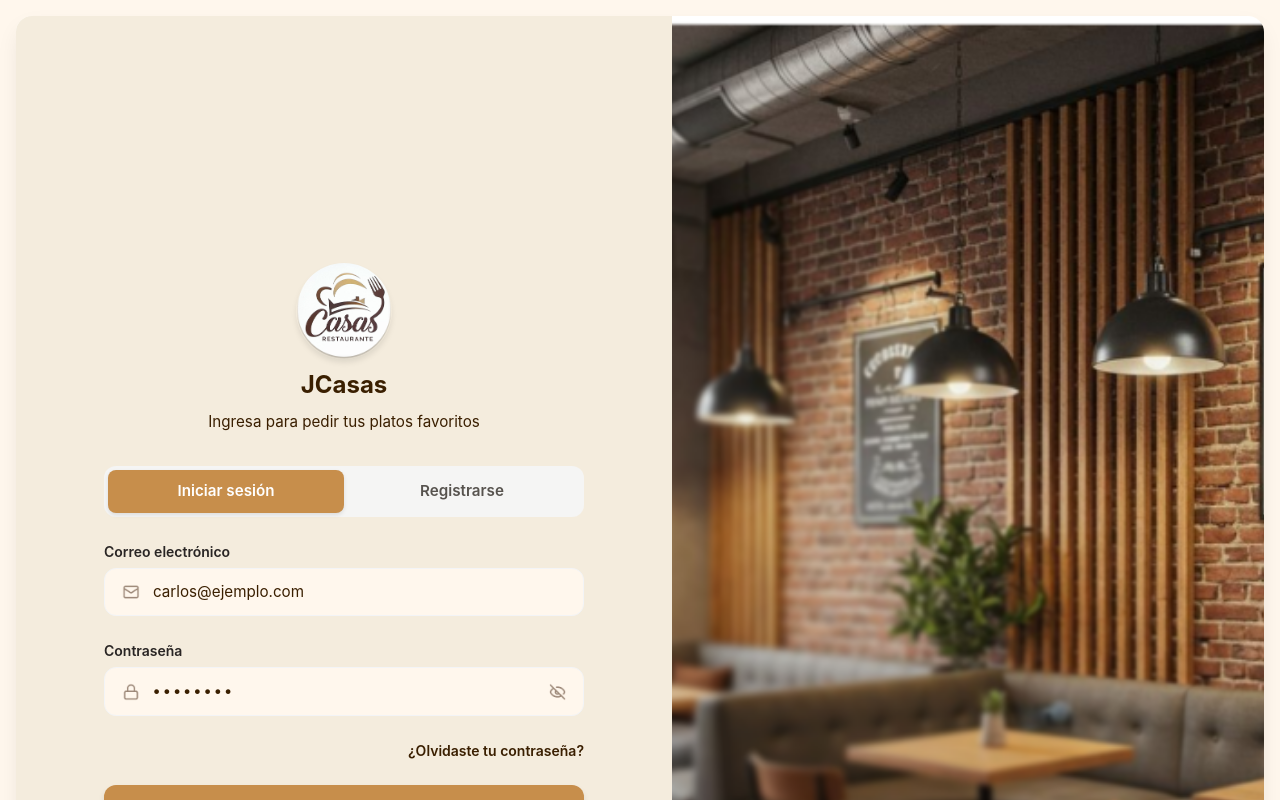
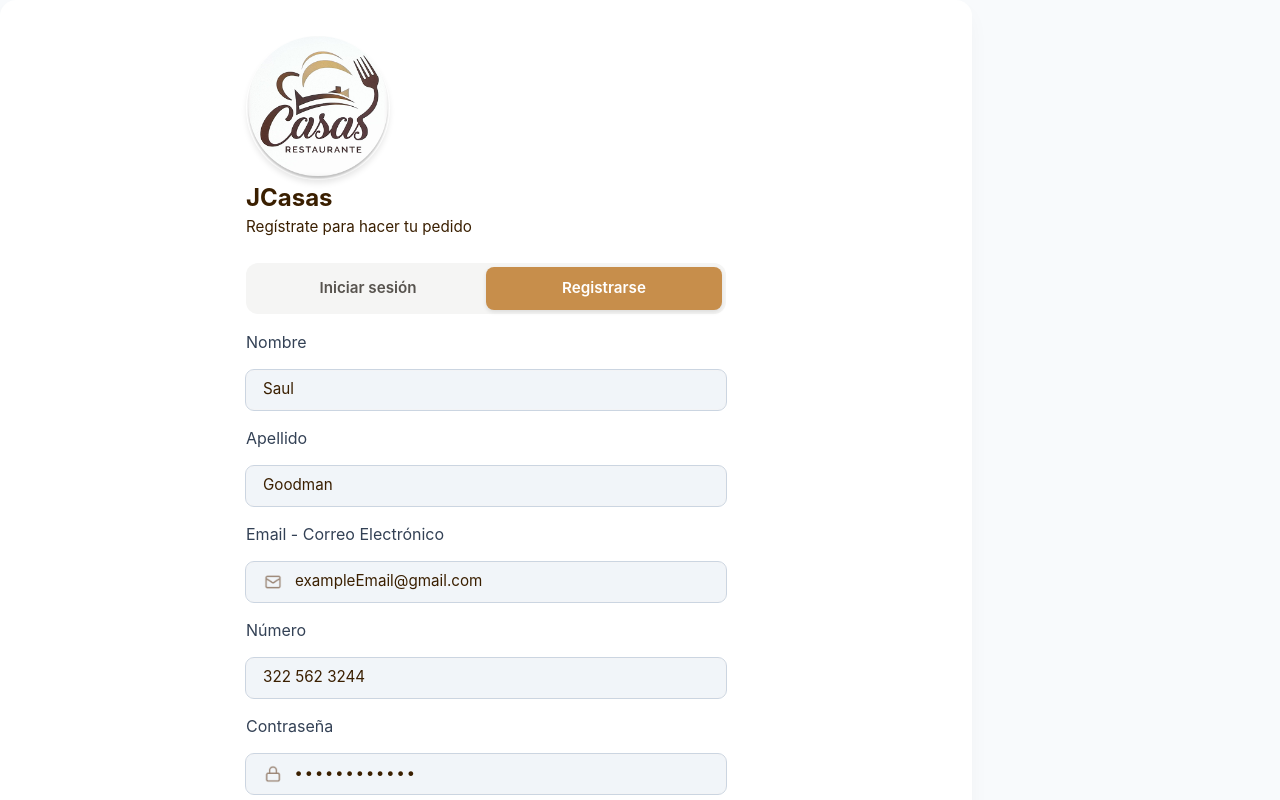
Before and after one commit to drecm0nd-png/frontend_JC_casas, a React (Vite) app: page / in a window 1280 px wide. Both pictures are taken after a click on the button "Registrarse". Shown: the top 800 px of the page. Built offline with nearby package versions, Linux system fonts and the light colour scheme.

Commit message:
configurando enrutamiento entre la vista login y sign up

```diff
--- a/package.json
+++ b/package.json
@@ -11,7 +11,8 @@
   },
   "dependencies": {
     "react": "^19.2.8",
-    "react-dom": "^19.2.8"
+    "react-dom": "^19.2.8",
+    "tailwindcss": "^4.3.3"
   },
   "devDependencies": {
     "@eslint/js": "^10.0.1",
--- a/src/App.jsx
+++ b/src/App.jsx
@@ -1,11 +1,20 @@
-import Login from './Pages/Login/Login'
+import React, { useState } from "react";
+import Login from "./Pages/Login/Login";
+import SignUp from "./Pages/sing up/SingUp";
 
 function App() {
+  // 'login' o 'signup'
+  const [vistaActual, setVistaActual] = useState('login');
+
   return (
-    <main>
-      <Login />
-    </main>
-  )
+    <div>
+      {vistaActual === 'login' ? (
+        <Login onNavigate={setVistaActual} />
+      ) : (
+        <SignUp onNavigate={setVistaActual} />
+      )}
+    </div>
+  );
 }
 
-export default App
+export default App;
--- a/src/Pages/Login/Login.jsx
+++ b/src/Pages/Login/Login.jsx
@@ -1,16 +1,13 @@
 import React from 'react';
 import './Login.css';
 
- function Login() {
+function Login({ onNavigate }) {
   return (
     <div className="login-container">
       <div className="login-card">
-
-        {/* Sección Izquierda: Formulario de Login */}
         <div className="login-form-section">
           <div className="form-wrapper">
 
-            {/* Header / Logo */}
             <header className="login-header">
               <img
                 className="brand-logo"
@@ -23,18 +20,24 @@ import './Login.css';
 
             {/* Pestañas de Navegación */}
             <div className="tab-container">
-              <button className="tab-button active" type="button">
+              <button
+                className="tab-button active"
+                type="button"
+                onClick={() => onNavigate && onNavigate('login')}
+              >
                 Iniciar sesión
               </button>
-              <button className="tab-button inactive" type="button">
+              <button
+                className="tab-button inactive"
+                type="button"
+                onClick={() => onNavigate && onNavigate('signup')} // <- Cambia a la vista de registro
+              >
                 Registrarse
               </button>
             </div>
 
-            {/* Formulario */}
+            {/* Resto del formulario... */}
             <form className="form-wrapper" onSubmit={(e) => e.preventDefault()}>
-
-              {/* Campo Correo */}
               <div className="form-group">
                 <label className="form-label">Correo electrónico</label>
                 <div className="input-box">
@@ -45,7 +48,6 @@ import './Login.css';
                 </div>
               </div>
 
-              {/* Campo Contraseña */}
               <div className="form-group">
                 <label className="form-label">Contraseña</label>
                 <div className="input-box">
@@ -59,36 +61,31 @@ import './Login.css';
                 </div>
               </div>
 
-              {/* Enlace Olvidaste Contraseña */}
               <div className="forgot-password-container">
                 <a href="#forgot" className="forgot-password-link">
                   ¿Olvidaste tu contraseña?
                 </a>
               </div>
 
-              {/* Botón Ingresar */}
               <button type="submit" className="btn-submit">
                 Ingresar
               </button>
             </form>
 
-            {/* Separador */}
             <div className="divider-container">
               <div className="divider-line" />
               <span className="divider-text">O continúa con</span>
               <div className="divider-line" />
             </div>
 
-            {/* Botón Google */}
             <button type="button" className="btn-google">
-              <img className="field-icon" src="/src/assets/icons/Icon.png" alt="Google" />
+              <img className="field-icon" src="/src/assets/Icons/Icon.png" alt="Google" />
               <span>Continuar con Google</span>
             </button>
 
           </div>
         </div>
 
-        {/* Sección Derecha: Imagen del Restaurante */}
         <div className="login-image-section">
           <img
             className="login-bg-image"
@@ -96,9 +93,9 @@ import './Login.css';
             alt="Interior del Restaurante"
           />
         </div>
-
       </div>
     </div>
   );
 }
+
 export default Login;
--- /dev/null
+++ b/src/Pages/sing up/SingUp.css
@@ -0,0 +1,227 @@
+@import "../../Styles/Variables.css";
+
+/* Layout Principal estilo Figma */
+.signup-container {
+  width: 100%;
+  min-height: 100vh;
+  background-color: var(--Color_fondo, #f8fafc);
+  display: inline-flex;
+  justify-content: flex-start;
+  align-items: center;
+  gap: 3.5rem;
+  overflow: hidden;
+}
+
+.signup-form-section {
+  width: 100%;
+  max-width: 960px;
+  min-height: 100vh;
+  padding: 0 6rem;
+  display: inline-flex;
+  flex-direction: column;
+  justify-content: center;
+  align-items: center;
+  gap: 0.625rem;
+  overflow: hidden;
+}
+
+.signup-card {
+  padding: 2.25rem;
+  background-color: var(--Color_tarjetas, #ffffff);
+  border-radius: 1rem;
+  display: flex;
+  flex-direction: column;
+  justify-content: center;
+  align-items: center;
+  gap: 1rem;
+  box-shadow: 0 10px 25px -5px rgba(0, 0, 0, 0.05);
+}
+
+/* Header / Avatar */
+.brand-logo-container {
+  width: 9rem;
+  height: 9rem;
+  position: relative;
+}
+
+.brand-logo {
+  width: 9rem;
+  height: 9rem;
+  border-radius: 9999px;
+  object-fit: cover;
+}
+
+.signup-subtitle {
+  color: var(--Color_texto, #1e293b);
+  font-size: 1.125rem;
+  font-family: 'Roboto', sans-serif;
+  font-weight: 400;
+  text-align: center;
+}
+
+.divider-line {
+  width: 500px;
+  height: 0px;
+  outline: 0.5px solid var(--Color_trazo, #cbd5e1);
+  outline-offset: -0.25px;
+}
+
+/* Formulario */
+.form-wrapper {
+  width: 100%;
+  display: flex;
+  flex-direction: column;
+  gap: 1rem;
+}
+
+.form-group {
+  align-self: stretch;
+  height: 5rem;
+  display: flex;
+  flex-direction: column;
+  justify-content: center;
+  align-items: flex-start;
+  gap: 1rem;
+}
+
+.form-label {
+  align-self: stretch;
+  color: var(--Color_texto, #334155);
+  font-size: 1rem;
+  font-family: 'Inter', sans-serif;
+  font-weight: 400;
+  line-height: 1.5rem;
+}
+
+.input-box {
+  align-self: stretch;
+  min-width: 7rem;
+  padding: 0.75rem 1rem;
+  background-color: var(--Background-Default-Default, #f1f5f9);
+  border-radius: 0.5rem;
+  outline: 1px solid var(--Color_trazo, #cbd5e1);
+  outline-offset: -0.5px;
+  display: inline-flex;
+  justify-content: flex-start;
+  align-items: center;
+  overflow: hidden;
+}
+
+.input-field {
+  flex: 1;
+  background: transparent;
+  border: none;
+  outline: none;
+  color: var(--Color_texto, #0f172a);
+  font-size: 1rem;
+  font-family: 'Inter', sans-serif;
+  font-weight: 200;
+  line-height: 1rem;
+}
+
+/* Checkbox Términos */
+.terms-container {
+  display: flex;
+  flex-direction: column;
+  justify-content: flex-start;
+  align-items: flex-start;
+}
+
+.checkbox-label {
+  min-width: 7rem;
+  display: inline-flex;
+  justify-content: flex-start;
+  align-items: center;
+  gap: 0.75rem;
+  cursor: pointer;
+}
+
+.checkbox-input {
+  width: 1rem;
+  height: 1rem;
+  accent-color: var(--Color_texto, #1e293b);
+  cursor: pointer;
+}
+
+.checkbox-text {
+  flex: 1;
+  color: var(--Text-Default-Default, #334155);
+  font-size: 1rem;
+  font-family: 'Inter', sans-serif;
+  font-weight: 400;
+  line-height: 1.5rem;
+}
+
+.terms-link {
+  flex: 1;
+  color: var(--Color_texto, #64748b);
+  font-size: 1rem;
+  font-family: 'Inter', sans-serif;
+  font-weight: 200;
+  line-height: 1.5rem;
+  text-decoration: none;
+  margin-left: 1.75rem;
+}
+
+.terms-link:hover {
+  text-decoration: underline;
+}
+
+/* Botón Registrarse */
+.btn-submit {
+  align-self: stretch;
+  height: 3rem;
+  display: inline-flex;
+  justify-content: center;
+  align-items: center;
+  border: none;
+  background: transparent;
+  cursor: pointer;
+}
+
+.btn-submit-inner {
+  flex: 1;
+  border-radius: 100px;
+  display: inline-flex;
+  flex-direction: column;
+  justify-content: center;
+  align-items: center;
+  overflow: hidden;
+  background-color: var(--Color_encabezado, #f97316);
+  padding: 0.625rem 1rem;
+  color: var(--Color_fondo, #ffffff);
+  font-size: 0.875rem;
+  font-weight: 500;
+  font-family: 'Roboto', sans-serif;
+  line-height: 1.25rem;
+  letter-spacing: -0.015em;
+  transition: opacity 0.2s ease;
+}
+
+.btn-submit:hover .btn-submit-inner {
+  opacity: 0.9;
+}
+
+/* Redirección Iniciar Sesión */
+.login-redirect-link {
+  align-self: stretch;
+  text-align: center;
+  color: var(--Color_texto, #1e293b);
+  font-size: 1.125rem;
+  font-family: 'Roboto', sans-serif;
+  font-weight: 300;
+  text-decoration: underline;
+}
+
+/* Sección Imagen Derecha */
+.signup-image-section {
+  width: 900px;
+  height: 100vh;
+}
+
+.signup-bg-image {
+  width: 100%;
+  height: 100%;
+  object-fit: cover;
+  filter: blur(4px);
+}
--- /dev/null
+++ b/src/Pages/sing up/SingUp.jsx
@@ -0,0 +1,117 @@
+import React from 'react';
+import './SingUp.css';
+
+function SingUp({ onNavigate }) {
+  return (
+    <div className="signup-container">
+      <div className="signup-card">
+        <div className="signup-form-section">
+          <div className="form-wrapper">
+
+            <header className="signup-header">
+              <img
+                className="brand-logo"
+                src="/src/assets/Images/Logo_Restaurante.png"
+                alt="Logo Restaurante JCasas"
+              />
+              <h1 className="brand-title">JCasas</h1>
+              <p className="brand-subtitle">Regístrate para hacer tu pedido</p>
+            </header>
+
+            {/* Pestañas de Navegación */}
+            <div className="tab-container">
+              <button
+                className="tab-button inactive"
+                type="button"
+                onClick={() => onNavigate && onNavigate('login')} // <- Vuelve al login
+              >
+                Iniciar sesión
+              </button>
+              <button
+                className="tab-button active"
+                type="button"
+                onClick={() => onNavigate && onNavigate('signup')}
+              >
+                Registrarse
+              </button>
+            </div>
+
+            {/* Resto del formulario de registro... */}
+            <form className="form-wrapper" onSubmit={(e) => e.preventDefault()}>
+              <div className="form-group">
+                <label className="form-label">Nombre</label>
+                <div className="input-box">
+                  <span className="input-text">Saul</span>
+                </div>
+              </div>
+
+              <div className="form-group">
+                <label className="form-label">Apellido</label>
+                <div className="input-box">
+                  <span className="input-text">Goodman</span>
+                </div>
+              </div>
+
+              <div className="form-group">
+                <label className="form-label">Email - Correo Electrónico</label>
+                <div className="input-box">
+                  <img src="/src/assets/Icons/Container (2).png" alt="Email" className="field-icon" />
+                  <span className="input-text">exampleEmail@gmail.com</span>
+                </div>
+              </div>
+
+              <div className="form-group">
+                <label className="form-label">Número</label>
+                <div className="input-box">
+                  <span className="input-text">322 562 3244</span>
+                </div>
+              </div>
+
+              <div className="form-group">
+                <label className="form-label">Contraseña</label>
+                <div className="input-box">
+                  <img src="/src/assets/Icons/Container.png" alt="Candado" className="field-icon" />
+                  <span className="input-text password-dots">••••••••••••</span>
+                </div>
+              </div>
+
+              <div className="terms-container">
+                <label className="checkbox-label">
+                  <input type="checkbox" className="checkbox-input" defaultChecked />
+                  <span className="checkbox-text">Aceptar los términos y condiciones</span>
+                </label>
+              </div>
+
+              <button type="submit" className="btn-submit">
+                Registrarse
+              </button>
+            </form>
+
+            {/* Enlace inferior de redirección */}
+            <div className="login-redirect-container" style={{ textAlign: 'center', marginTop: '0.5rem' }}>
+              <button
+                type="button"
+                className="forgot-password-link"
+                style={{ background: 'none', border: 'none', cursor: 'pointer', textDecoration: 'underline' }}
+                onClick={() => onNavigate && onNavigate('login')}
+              >
+                ¿Ya tienes una cuenta?, Inicia sesión.
+              </button>
+            </div>
+
+          </div>
+        </div>
+
+        <div className="signup-image-section">
+          <img
+            className="signup-bg-image"
+            src="/src/assets/Images/image 1.png"
+            alt="Interior del Restaurante"
+          />
+        </div>
+      </div>
+    </div>
+  );
+}
+
+export default SingUp;
```
Also changed, not shown: src/Pages/Login/Login.css (+6 -6 lines), 1 other file (tests, documents, lock files or other folders).
